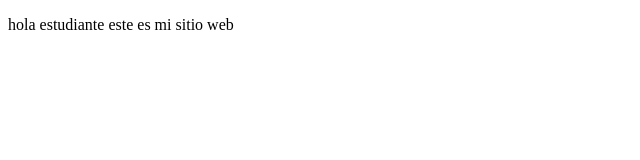
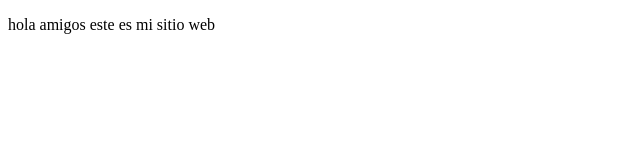
Before and after one commit to iker2005/personalProjects, a plain HTML site: page index.html in a window 1280 px wide. Shown: the full height of the page, 0-640 px from the left. Drawn offline with Linux system fonts and the light colour scheme.

Commit message:
combios agregamos amigos

```diff
--- a/index.html
+++ b/index.html
@@ -4,8 +4,10 @@
     <meta charset="UTF-8">
     <meta name="viewport" content="width=device-width, initial-scale=1.0">
     <title>hola mundo</title>
+
 </head>
 <body>
-    <p>hola estudiante este es mi sitio web</p>
+    <p>hola amigos este es mi sitio web</p>
+
 </body>
 </html>
```
